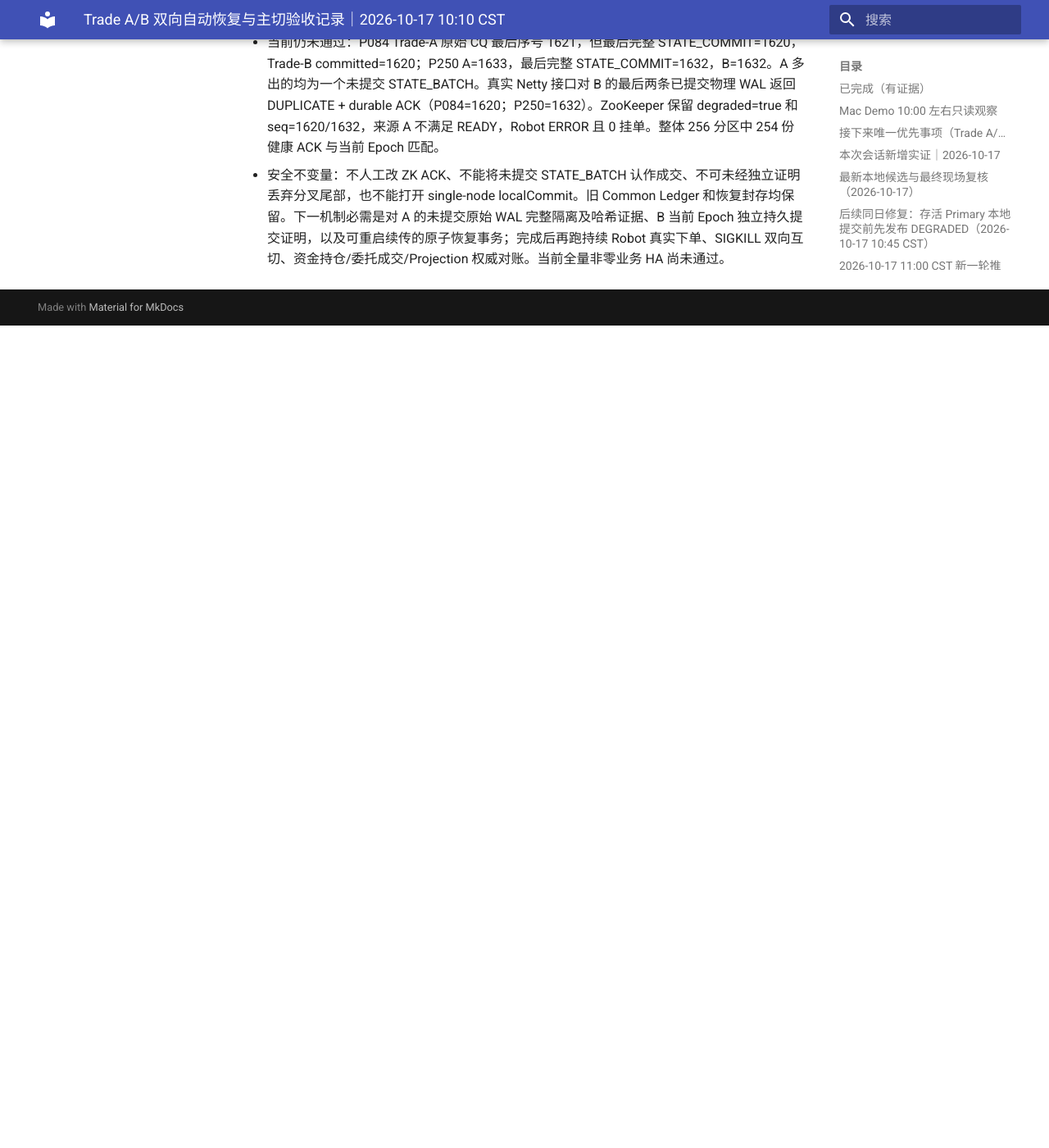
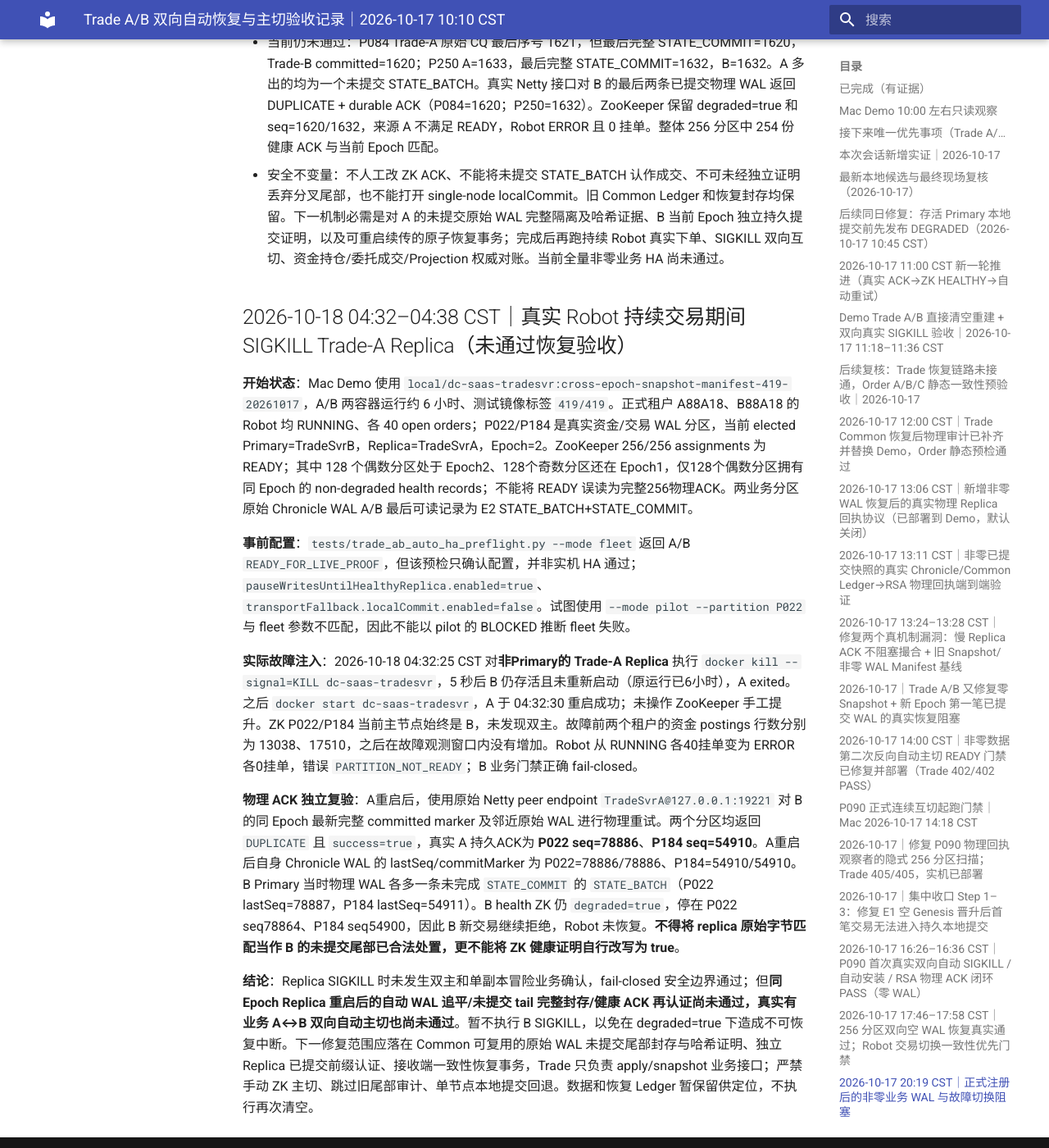
Before and after one commit to bliplink/dc-quant-deploy, an MkDocs documentation site: the page built from docs/TRADE_AB_20261017_PROGRESS_EVIDENCE.zh-CN.md, in a window 1280 px wide and 1400 px high, scrolled down 20748 px. Shown: the whole window at 82% size. Built offline with MkDocs 1.6.1 and Material for MkDocs 9.7.7, drawn with Linux system fonts in a browser that asks for light colours; before the commit the page ends 21145 px from its top, so only the background shows below that.

Commit message:
docs(trade-ha): real SIGKILL A replica under 80 robot orders; durable ACK evidence and fail-closed rejoin gap [skip ci]

```diff
--- a/docs/TRADE_AB_20261017_PROGRESS_EVIDENCE.zh-CN.md
+++ b/docs/TRADE_AB_20261017_PROGRESS_EVIDENCE.zh-CN.md
@@ -228,3 +228,16 @@
 - Trade 代码：离线 Maven clean test 416/416 PASS；saas-crypto commit a2005d3a969a7397c3f9a76645bd7dbde317624d，跳过 GitHub Actions；Demo A/B 均采用 ARM64 local/dc-saas-tradesvr:hot-physical-ack-416-20261017。
 - 当前仍未通过：P084 Trade-A 原始 CQ 最后序号 1621，但最后完整 STATE_COMMIT=1620，Trade-B committed=1620；P250 A=1633，最后完整 STATE_COMMIT=1632，B=1632。A 多出的均为一个未提交 STATE_BATCH。真实 Netty 接口对 B 的最后两条已提交物理 WAL 返回 DUPLICATE + durable ACK（P084=1620；P250=1632）。ZooKeeper 保留 degraded=true 和 seq=1620/1632，来源 A 不满足 READY，Robot ERROR 且 0 挂单。整体 256 分区中 254 份健康 ACK 与当前 Epoch 匹配。
 - 安全不变量：不人工改 ZK ACK、不能将未提交 STATE_BATCH 认作成交、不可未经独立证明丢弃分叉尾部，也不能打开 single-node localCommit。旧 Common Ledger 和恢复封存均保留。下一机制必需是对 A 的未提交原始 WAL 完整隔离及哈希证据、B 当前 Epoch 独立持久提交证明，以及可重启续传的原子恢复事务；完成后再跑持续 Robot 真实下单、SIGKILL 双向互切、资金持仓/委托成交/Projection 权威对账。当前全量非零业务 HA 尚未通过。
+
+
+## 2026-10-18 04:32–04:38 CST｜真实 Robot 持续交易期间 SIGKILL Trade-A Replica（未通过恢复验收）
+
+**开始状态**：Mac Demo 使用 `local/dc-saas-tradesvr:cross-epoch-snapshot-manifest-419-20261017`，A/B 两容器运行约 6 小时、测试镜像标签 `419/419`。正式租户 A88A18、B88A18 的 Robot 均 RUNNING、各 40 open orders；P022/P184 是真实资金/交易 WAL 分区，当前 elected Primary=TradeSvrB，Replica=TradeSvrA，Epoch=2。ZooKeeper 256/256 assignments 为 READY；其中 128 个偶数分区处于 Epoch2、128个奇数分区还在 Epoch1，仅128个偶数分区拥有同 Epoch 的 non-degraded health records；不能将 READY 误读为完整256物理ACK。两业务分区原始 Chronicle WAL A/B 最后可读记录为 E2 STATE_BATCH+STATE_COMMIT。
+
+**事前配置**：`tests/trade_ab_auto_ha_preflight.py --mode fleet` 返回 A/B `READY_FOR_LIVE_PROOF`，但该预检只确认配置，并非实机 HA 通过；`pauseWritesUntilHealthyReplica.enabled=true`、`transportFallback.localCommit.enabled=false`。试图使用 `--mode pilot --partition P022` 与 fleet 参数不匹配，因此不能以 pilot 的 BLOCKED 推断 fleet 失败。
+
+**实际故障注入**：2026-10-18 04:32:25 CST 对**非Primary的 Trade-A Replica** 执行 `docker kill --signal=KILL dc-saas-tradesvr`，5 秒后 B 仍存活且未重新启动（原运行已6小时），A exited。之后 `docker start dc-saas-tradesvr`，A 于 04:32:30 重启成功；未操作 ZooKeeper 手工提升。ZK P022/P184 当前主节点始终是 B，未发现双主。故障前两个租户的资金 postings 行数分别为 13038、17510，之后在故障观测窗口内没有增加。Robot 从 RUNNING 各40挂单变为 ERROR 各0挂单，错误 `PARTITION_NOT_READY`；B 业务门禁正确 fail-closed。
+
+**物理 ACK 独立复验**：A重启后，使用原始 Netty peer endpoint `TradeSvrA@127.0.0.1:19221` 对 B 的同 Epoch 最新完整 committed marker 及邻近原始 WAL 进行物理重试。两个分区均返回 `DUPLICATE` 且 `success=true`，真实 A 持久ACK为 **P022 seq=78886**、**P184 seq=54910**。A重启后自身 Chronicle WAL 的 lastSeq/commitMarker 为 P022=78886/78886、P184=54910/54910。B Primary 当时物理 WAL 各多一条未完成 `STATE_COMMIT` 的 `STATE_BATCH`（P022 lastSeq=78887，P184 lastSeq=54911）。B health ZK 仍 `degraded=true`，停在 P022 seq78864、P184 seq54900，因此 B 新交易继续拒绝，Robot 未恢复。**不得将 replica 原始字节匹配当作 B 的未提交尾部已合法处置，更不能将 ZK 健康证明自行改写为 true**。
+
+**结论**：Replica SIGKILL 时未发生双主和单副本冒险业务确认，fail-closed 安全边界通过；但**同 Epoch Replica 重启后的自动 WAL 追平/未提交 tail 完整封存/健康 ACK 再认证尚未通过，真实有业务 A↔B 双向自动主切也尚未通过**。暂不执行 B SIGKILL，以免在 degraded=true 下造成不可恢复中断。下一修复范围应落在 Common 可复用的原始 WAL 未提交尾部封存与哈希证明、独立 Replica 已提交前缀认证、接收端一致性恢复事务，Trade 只负责 apply/snapshot 业务接口；严禁手动 ZK 主切、跳过旧尾部审计、单节点本地提交回退。数据和恢复 Ledger 暂保留供定位，不执行再次清空。
```
